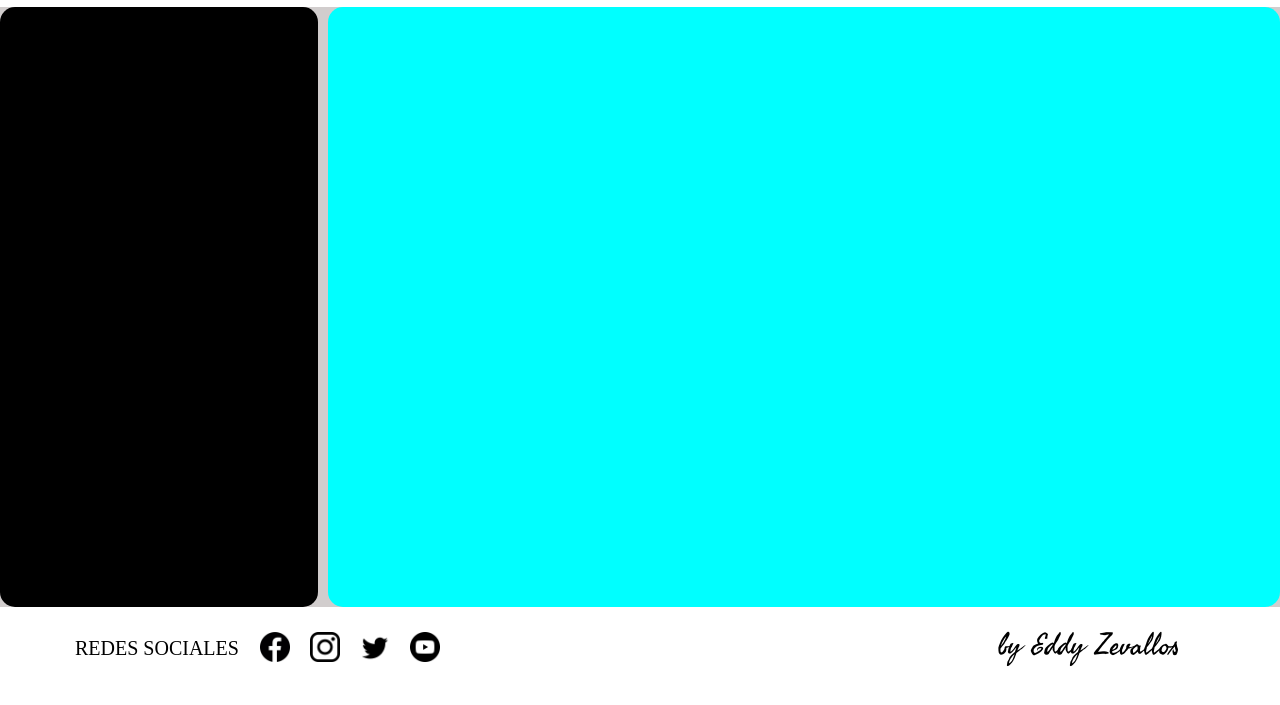
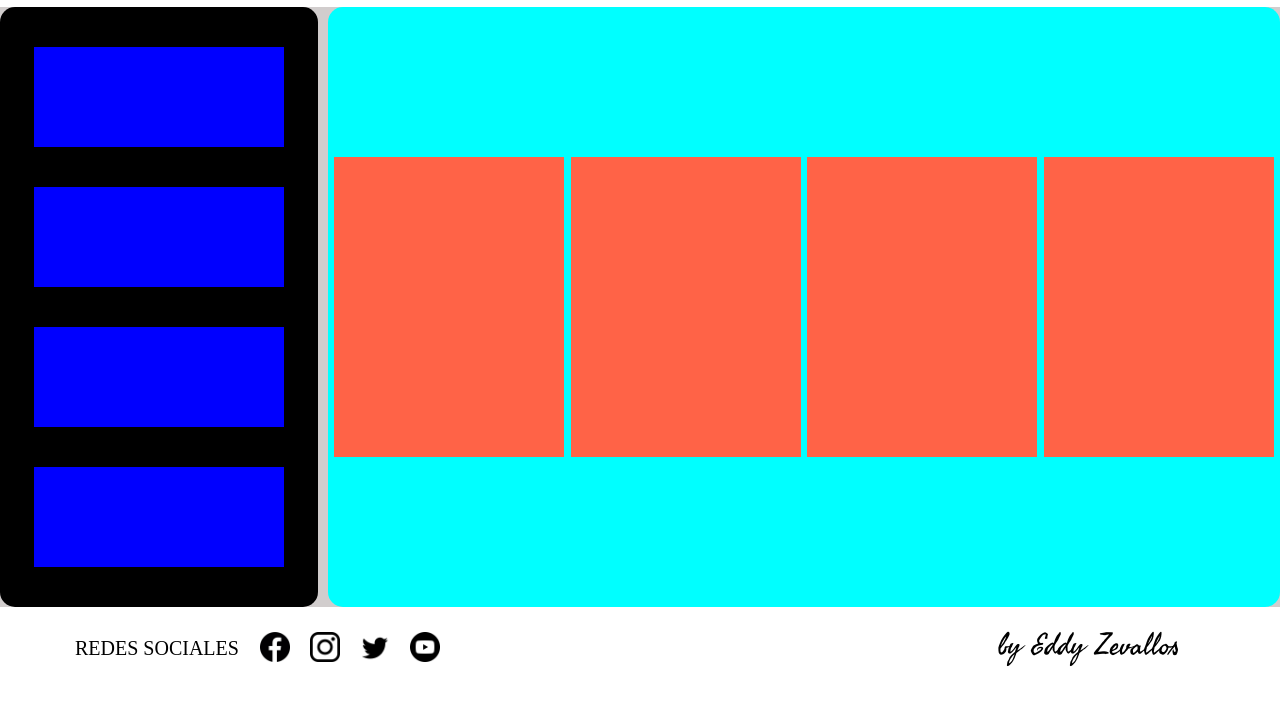
Before and after one commit to eddyzevallos12/Layout-Real-Madrid-store, a plain HTML site: page index.html in a window 1280 px wide. Shown: the part 93-798 px from the top of the page. Drawn offline with Linux system fonts and the light colour scheme.

Commit message:
prototipo de las card

```diff
--- a/index.html
+++ b/index.html
@@ -24,10 +24,16 @@
         </div>
         <div class="contenido">
             <div class="bloque primero">
-
+                <div class="card primero"></div>
+                <div class="card segundo"></div>
+                <div class="card tercero"></div>
+                <div class="card cuarto"></div>
             </div>
             <div class="bloque segundo">
-
+                <div class="shop primero"></div>
+                <div class="shop segundo"></div>
+                <div class="shop tercero"></div>
+                <div class="shop cuarto"></div>
             </div>
         </div>
         <div class="footer">
--- a/style.css
+++ b/style.css
@@ -16,6 +16,8 @@ html{
     width: 100vw;
     height: 100vh;
 }
+
+/* Encabezado*/
 
 .encabezado{
     width: 100vw;
@@ -58,6 +60,8 @@ html{
     margin: 0 10px 0;
 }
 
+/* Contenido de la tienda*/
+
 .contenido{
     width: 100vw;
     height: 75%;
@@ -75,7 +79,17 @@ html{
     background-color: black;
     width: 25%;
     height: 100%;
+    display: flex;
+    flex-wrap: wrap;
+    flex-direction: column;
+    align-items: center;
+    justify-content:space-evenly;
+}
 
+.card{
+    width: 25rem;
+    height: 10rem;
+    background-color: blue;
 }
 
 .bloque.segundo{
@@ -83,6 +97,16 @@ html{
     margin-left: 1rem;
     width: 75%;
     height: 100%;
+    display: flex;
+    flex-wrap: wrap;
+    align-items: center;
+    justify-content: space-evenly;
+}
+
+.shop{
+    width: 23rem;
+    height: 30rem;
+    background-color: tomato;
 }
 
 /* Footer*/
```
